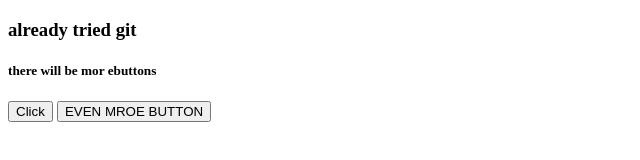
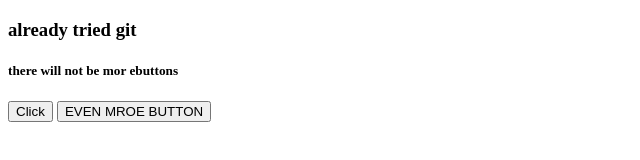
Before and after one commit to Funreall/Tic-Tac-Toe, a plain HTML site: page index.html in a window 1280 px wide. Shown: the full height of the page, 0-640 px from the left. Drawn offline with Linux system fonts and the light colour scheme.

Commit message:
changed some desc

```diff
--- a/index.html
+++ b/index.html
@@ -9,7 +9,7 @@
 <body>
 
   <h3>already tried git</h3>
-  <h5>there will be mor ebuttons</h5>
+  <h5>there will not be mor ebuttons</h5>
   <button>Click</button>
   <button>EVEN MROE BUTTON</button>
   <script src="script.js"></script>
```
